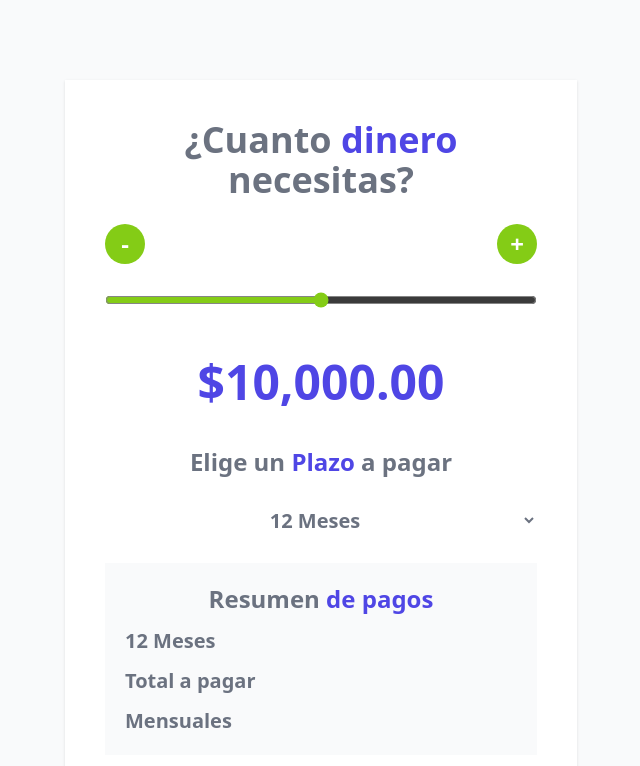
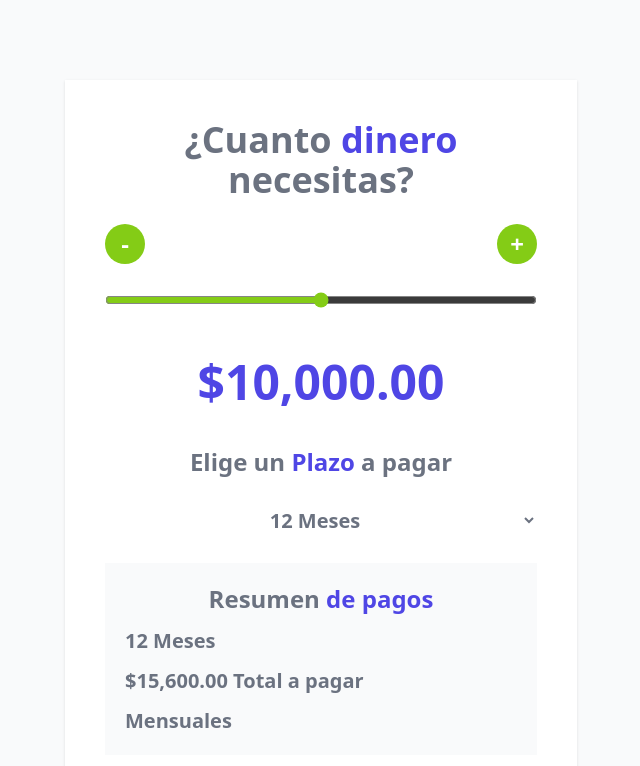
Before and after one commit to liquindoi/cotizador-prestamos-react, a React (Vite) app: page / in a window 1280 px wide. Shown: the top 766 px of the page, without its empty margins (319-959 px from the left). Built offline with nearby package versions, Linux system fonts and the light colour scheme.

Commit message:
¿Qué es useEffect y como se utiliza?

```diff
--- a/src/App.jsx
+++ b/src/App.jsx
@@ -1,4 +1,4 @@
-import { useState } from 'react'; // Importamos el useState desde react
+import { useState, useEffect } from 'react'; // Importamos el useState desde react
 import Header from "./components/Header";
 import Button from "./components/Button";
 import { formatearDinero, calcularTotalPagar } from './helpers'; // No es necesario poner el nombre del fichero al haberlo llamado index.js
@@ -9,6 +9,12 @@
     const [cantidad, setCantidad] = useState(10000); // Destructuring del arreglo propocionado por la función
     const [meses, setMeses] = useState(12);
     const [total, setTotal] = useState(0);
+
+    useEffect(() =>{
+      const resultadoTotalPagar = calcularTotalPagar(cantidad, meses);
+      setTotal(resultadoTotalPagar);
+
+    }, [cantidad, meses]);
 
     const MIN = 0;
     const MAX = 20000;
@@ -95,7 +101,7 @@
             Resumen <span className='text-indigo-600'>de pagos </span>
           </h2>
           <p className='text-xl text-gray-500 texte-center font-bold'>{meses} Meses</p>
-          <p className='text-xl text-gray-500 texte-center font-bold'> Total a pagar</p>
+          <p className='text-xl text-gray-500 texte-center font-bold'>{formatearDinero(total)} Total a pagar</p>
           <p className='text-xl text-gray-500 texte-center font-bold'> Mensuales</p>
 
 
```
